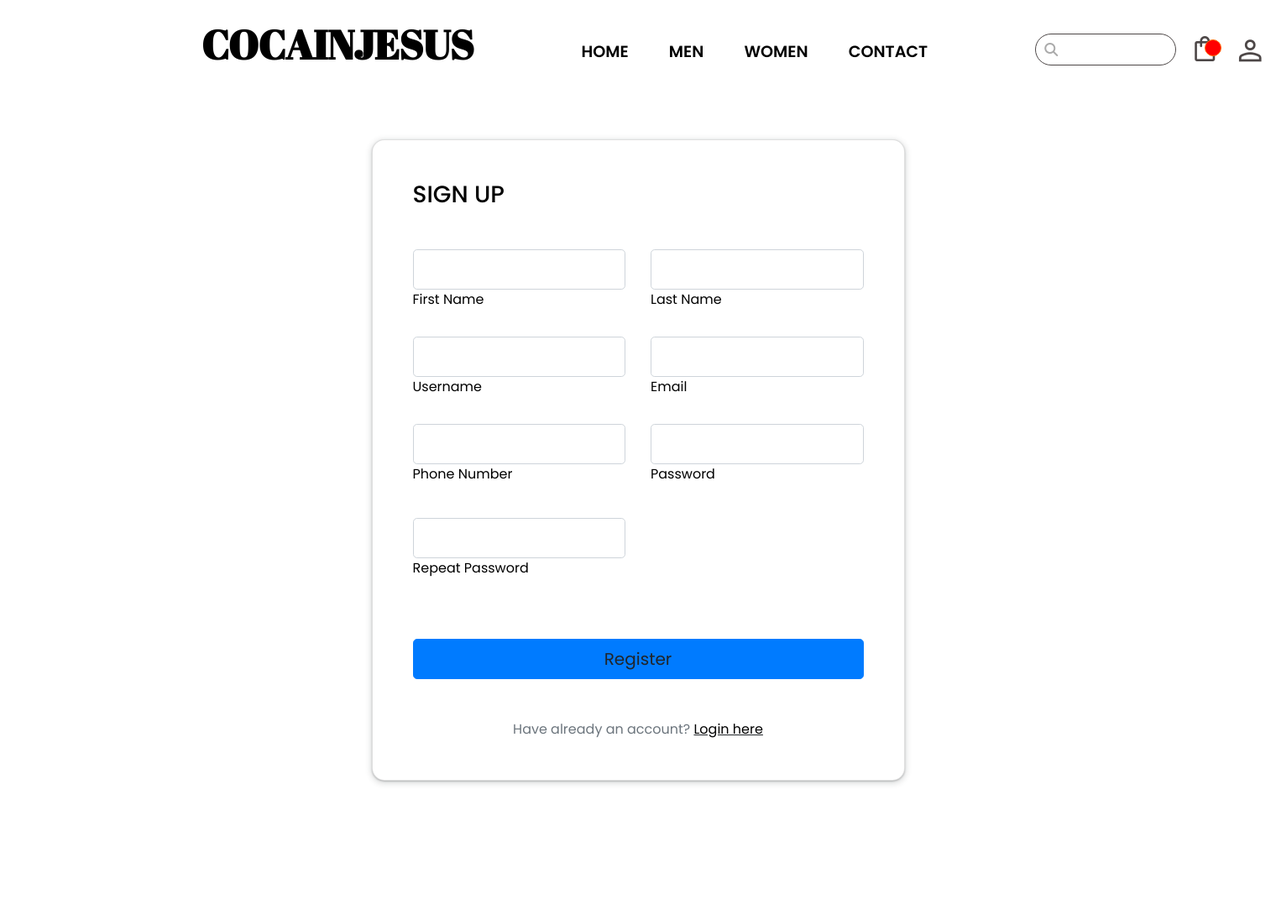
After one commit to iamaneeb/E_CommerceApplication, a Django app: template base/templates/base/register.html in a window 1520 px wide. The commit adds this page. Shown: the whole page at 84% size. Run offline with Django 4.2, Linux system fonts and the light colour scheme; the template is opened without the code that fills it: values that come from a table or form of the project are taken from there, others are empty.

Commit message:
registraction

```diff
--- /dev/null
+++ b/base/form.py
@@ -0,0 +1,14 @@
+from django import forms
+from .models import Account
+
+class RegistrationForm(forms.ModelForm):
+    password=forms.CharField(widget=forms.PasswordInput())
+    confirm_password=forms.CharField(widget=forms.PasswordInput())
+    class Meta:
+        model = Account
+        fields = ['first_name','last_name','username','email','phone_number','password']
+
+    def __init__(self,*args, **kwargs):
+        super(RegistrationForm , self).__init__(*args, **kwargs)
+        for field in self.fields:
+            self.fields[field].widget.attrs['class'] = 'form-control form-control-lg'
--- a/base/templates/base/cart.html
+++ b/base/templates/base/cart.html
@@ -13,7 +13,7 @@
         <div
           class="card card-registration card-registration-2"
           style="border-radius: 15px"
-        >
+             >
           <div class="card-body p-0">
             <div class="row g-0">
               <div class="col-lg-8">
--- /dev/null
+++ b/base/templates/base/login.html
@@ -0,0 +1,4 @@
+{% extends "base/main.html" %}
+{% block content %}
+<h1>Login</h1>
+{% endblock content %}
--- a/base/templates/base/nav_bar.html
+++ b/base/templates/base/nav_bar.html
@@ -27,7 +27,7 @@
                 </span></div>
             </a>
 
-          <a href="#"> <div class="login-icon"><span class="material-symbols-outlined">
+          <a href="{%url 'register' %}"> <div class="login-icon"><span class="material-symbols-outlined">
                 person
                 </span></div></a>
 
--- /dev/null
+++ b/base/templates/base/register.html
@@ -0,0 +1,95 @@
+{% extends "base/main.html" %}
+{% block content %}
+    <section class="register-section vh-100 gradient-custom">
+        <div class="container py-5 h-100">
+          <div class="row justify-content-center align-items-center h-100">
+            <div class="col-12 col-lg-9 col-xl-7">
+              <div class="card shadow-2-strong card-registration" style="border-radius: 15px;">
+                <div class="card-body p-4 p-md-5">
+                  <h3 class="mb-4 pb-2 pb-md-0 mb-md-5">SIGN UP</h3>
+                  <form id="registrationForm" action="{% url 'register' %}" method="POST">
+                    {% csrf_token %}
+                    <div class="row">
+                      <div class="col-md-6 mb-4">
+
+                        <div class="form-outline">
+                          {% comment %} <input type="text" id="firstName" class="form-control form-control-lg" /> {% endcomment %}
+                          {{form.first_name}}
+                          <label class="form-label" for="firstName">First Name</label>
+                        </div>
+
+                      </div>
+                      <div class="col-md-6 mb-4">
+
+                        <div class="form-outline">
+                          {{form.last_name}}
+                          <label class="form-label" for="lastName">Last Name</label>
+                        </div>
+
+                      </div>
+                    </div>
+
+                    <div class="row">
+                      <div class="col-md-6 mb-4 d-flex align-items-center">
+
+                        <div class="form-outline datepicker w-100">
+                          {{form.username}}
+                          <label for="birthdayDate" class="form-label">Username</label>
+                        </div>
+
+                      </div>
+                      <div class="col-md-6 mb-4 d-flex align-items-center">
+
+                        <div class="form-outline datepicker w-100">
+                          {{form.email}}
+                          <label for="birthdayDate" class="form-label">Email</label>
+                        </div>
+
+                      </div>
+
+                    </div>
+
+                    <div class="row">
+                      <div class="col-md-6 mb-4 pb-2">
+
+                        <div class="form-outline">
+                          {{form.phone_number}}
+                          <label class="form-label" for="emailAddress">Phone Number</label>
+                        </div>
+
+                      </div>
+                      <div class="col-md-6 mb-4 pb-2">
+
+                        <div class="form-outline">
+                          {{form.password}}
+                          <label class="form-label" for="phoneNumber">Password</label>
+                        </div>
+
+                      </div>
+                    </div>
+                    <div class="row">
+                      <div class="col-md-6 mb-4 pb-2">
+
+                        <div class="form-outline">
+                          {{form.confirm_password}}
+                          <label class="form-label" for="phoneNumber">Repeat Password</label>
+                        </div>
+
+                      </div>
+                    </div>
+
+
+
+                    <div class="mt-4 pt-2">
+                      <input class="btn btn-primary btn-block btn-lg gradient-custom-4 text-body" type="submit" value="Register">
+                    </div>
+                    <p class="text-center text-muted mt-5 mb-0">Have already an account? <a href="{% url 'login' %}"
+                      class="fw-bold text-body"><u>Login here</u></a></p>
+                  </form>
+                </div>
+              </div>
+            </div>
+          </div>
+        </div>
+      </section>
+{% endblock content %}
--- a/base/urls.py
+++ b/base/urls.py
@@ -11,5 +11,8 @@ urlpatterns = [
     path('add_cart/<int:product_id>', views.add_cart,name='add-cart'),
     path('remove_cart/<int:product_id>', views.remove_cart,name='remove-cart'),
     path('delete_cart/<int:product_id>', views.delete_cart,name='delete-cart'),
+    path('register',views.Register,name="register"),
+    path('login',views.Login,name="login"),
+
 
 ]
--- a/static/css/style.css
+++ b/static/css/style.css
@@ -421,6 +421,24 @@ body{
 }
 
 /* ===========Cart ====================== */
+.cart-section .card{
+    transition: all .4s ease;
+}
+.cart-section .card:hover{
+    box-shadow: rgba(60, 64, 67, 0.3) 0px 1px 2px 0px, rgba(60, 64, 67, 0.15) 0px 2px 6px 2px;}
+.empty-cart {
+    margin: 3rem 15rem;
+    text-align: center;
+}
+
+.empty-cart h2 {
+    font-weight: 600;
+    margin-top: 3rem;
+}
+
+.empty-cart a button {
+    margin-top: 1.3rem;
+}
 .img-fluid{
     border-radius: 10px;
 }
@@ -477,22 +495,33 @@ body{
         border-bottom-left-radius: 16px;
         border-bottom-right-radius: 16px;
     }
-
-    .empty-cart {
-        margin: 3rem 15rem;
-        text-align: center;
-    }
-
-    .empty-cart h2 {
-        font-weight: 600;
-        margin-top: 3rem;
-    }
-
-    .empty-cart a button {
-        margin-top: 1.3rem;
-    }
-
     .cart-section a:hover {
         text-decoration: none;
     }
 }
+
+/* register  */
+
+
+.card-registration .select-input.form-control[readonly]:not([disabled]) {
+font-size: 1rem;
+line-height: 2.15;
+padding-left: .75em;
+padding-right: .75em;
+}
+.card-registration .select-arrow {
+top: 13px;
+}
+
+.register-section .card{
+    transition: all .4s ease;
+    margin-bottom: 10rem;
+    box-shadow: rgba(60, 64, 67, 0.3) 0px 1px 2px 0px, rgba(60, 64, 67, 0.15) 0px 2px 6px 2px;
+
+}
+.register-section .card:hover{
+    box-shadow: rgba(0, 0, 0, 0.07) 0px 1px 2px, rgba(0, 0, 0, 0.07) 0px 2px 4px, rgba(0, 0, 0, 0.07) 0px 4px 8px, rgba(0, 0, 0, 0.07) 0px 8px 16px, rgba(0, 0, 0, 0.07) 0px 16px 32px, rgba(0, 0, 0, 0.07) 0px 32px 64px;
+}
+.register-section .card a{
+    text-decoration: underline;
+}
--- a/static/js/index.js
+++ b/static/js/index.js
@@ -25,6 +25,13 @@ Buttonright.addEventListener('click',function(){
     document.getElementById('slider').scrollLeft +=180;
 })
 
-function submitForm() {
-    document.getElementById("searchForm").submit();
-}
+
+document.getElementById('registrationForm').addEventListener('submit', function (event) {
+    event.preventDefault(); // Prevent the default form submission behavior
+
+    // Use the reset() function to clear all input fields in the form
+    const form = document.getElementById('registrationForm');
+    form.reset();
+
+    // Now you can submit the form
+  });
```
Also changed, not shown: base/views.py (+29 -2 lines).
